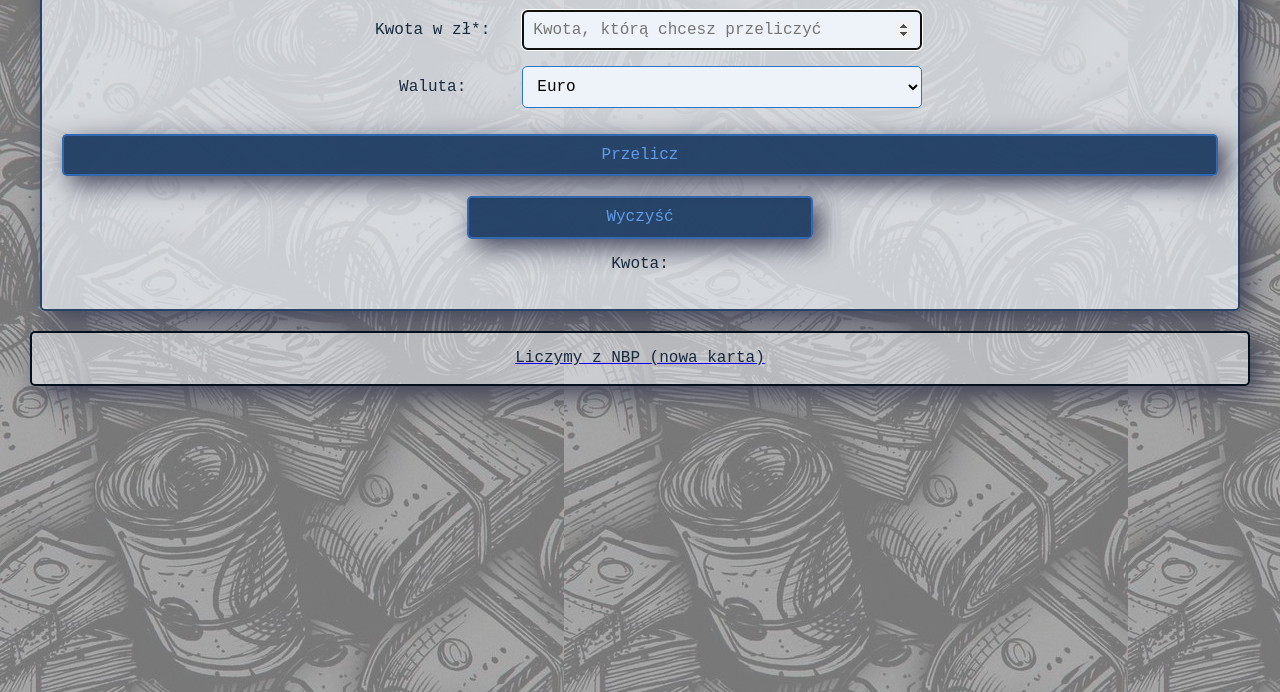
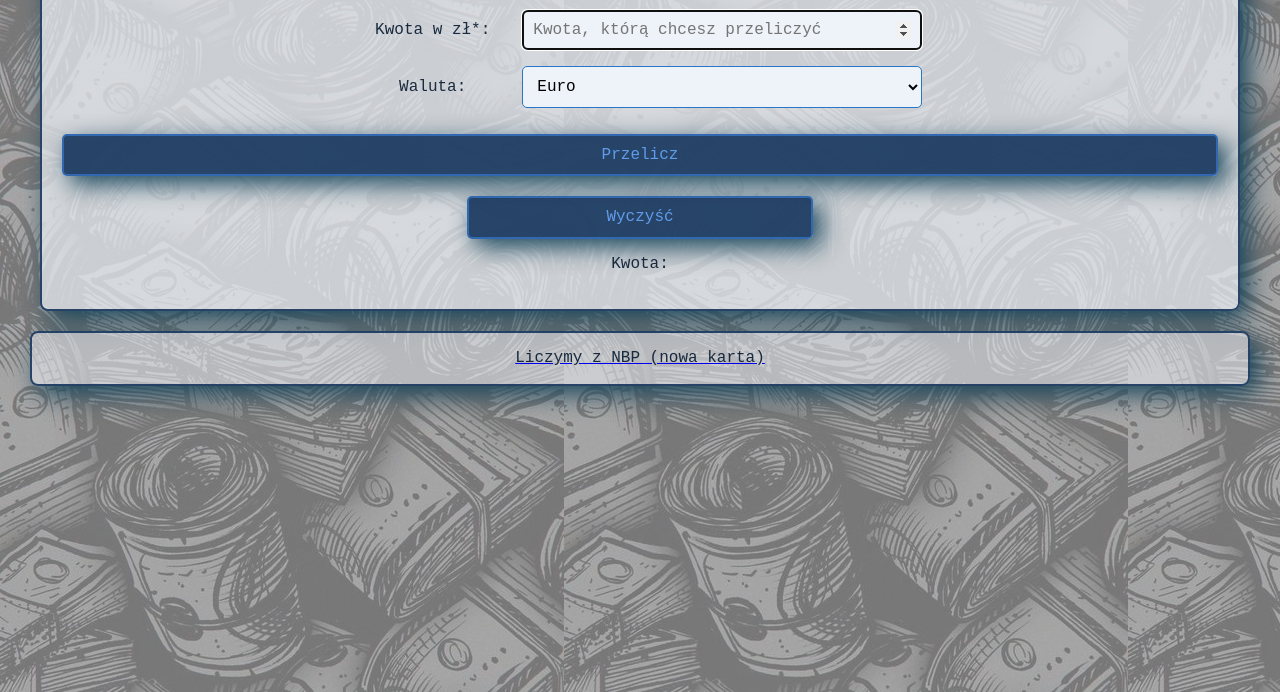
Before and after one commit to olykka/walutomat, a plain HTML site: page index.html in a window 1280 px wide. Shown: the part 108-800 px from the top of the page. Drawn offline with nearby package versions, Linux system fonts and the light colour scheme.

Commit message:
hello world added box shadow change

```diff
--- a/css/container.css
+++ b/css/container.css
@@ -3,9 +3,9 @@
     background-color: #e6eaefc0;
     margin: 20px 40px;
     font-family: 'Roboto Mono', monospace;
-    border: 2px double rgba(22, 54, 94, 0.909);
-    border-radius: 5px;
+    border: 2px double #16365ee8;
+    border-radius: 8px;
     padding: 20px;
     text-align: center;
-    box-shadow: 8px 8px 24px 0px rgba(66, 68, 90, 1);
+    box-shadow: 8px 8px 24px 0px rgba(24, 70, 91, 1);
 }
--- a/css/footer.css
+++ b/css/footer.css
@@ -1,10 +1,10 @@
 .footer {
     margin: 20px 30px;
-    border: 2px solid rgb(4, 16, 30);
-    border-radius: 5px;
+    border: 2px double #16365ee8;
+    border-radius: 8px;
     background-color: #e6eaef91;
     text-align: center;
-    box-shadow: 8px 8px 24px 0px rgba(66, 68, 90, 1);
+    box-shadow: 8px 8px 24px 0px rgba(24, 70, 91, 1);
 }
 
 .fotter__linkadd {
--- a/css/form.css
+++ b/css/form.css
@@ -21,7 +21,7 @@
     padding: 10px;
     border-radius: 5px;
     margin-top: 10px;
-    box-shadow: 8px 8px 24px 0px rgba(66, 68, 90, 1);
+    box-shadow: 8px 8px 24px 0px rgba(24, 70, 91, 1);
 }
 
 .form__buttonConvert:hover {
@@ -42,7 +42,7 @@
     padding: 10px;
     border-radius: 5px;
     margin-top: 20px;
-    box-shadow: 8px 8px 24px 0px rgba(66, 68, 90, 1);
+    box-shadow: 8px 8px 24px 0px rgba(24, 70, 91, 1);
 }
 
 .form__buttonReset:hover {
--- a/js/script.js
+++ b/js/script.js
@@ -1,3 +1,8 @@
+{const welcome = () => {
+    console.log("Bonjour w kalkulatorze");
+}
+}
+
 
 const calculatesResult = (amount, currency) => {
 
@@ -47,4 +52,4 @@ const calculatesResult = (amount, currency) => {
         resultElement.innerHTML = "";
     });
 
-}
+}}
```
